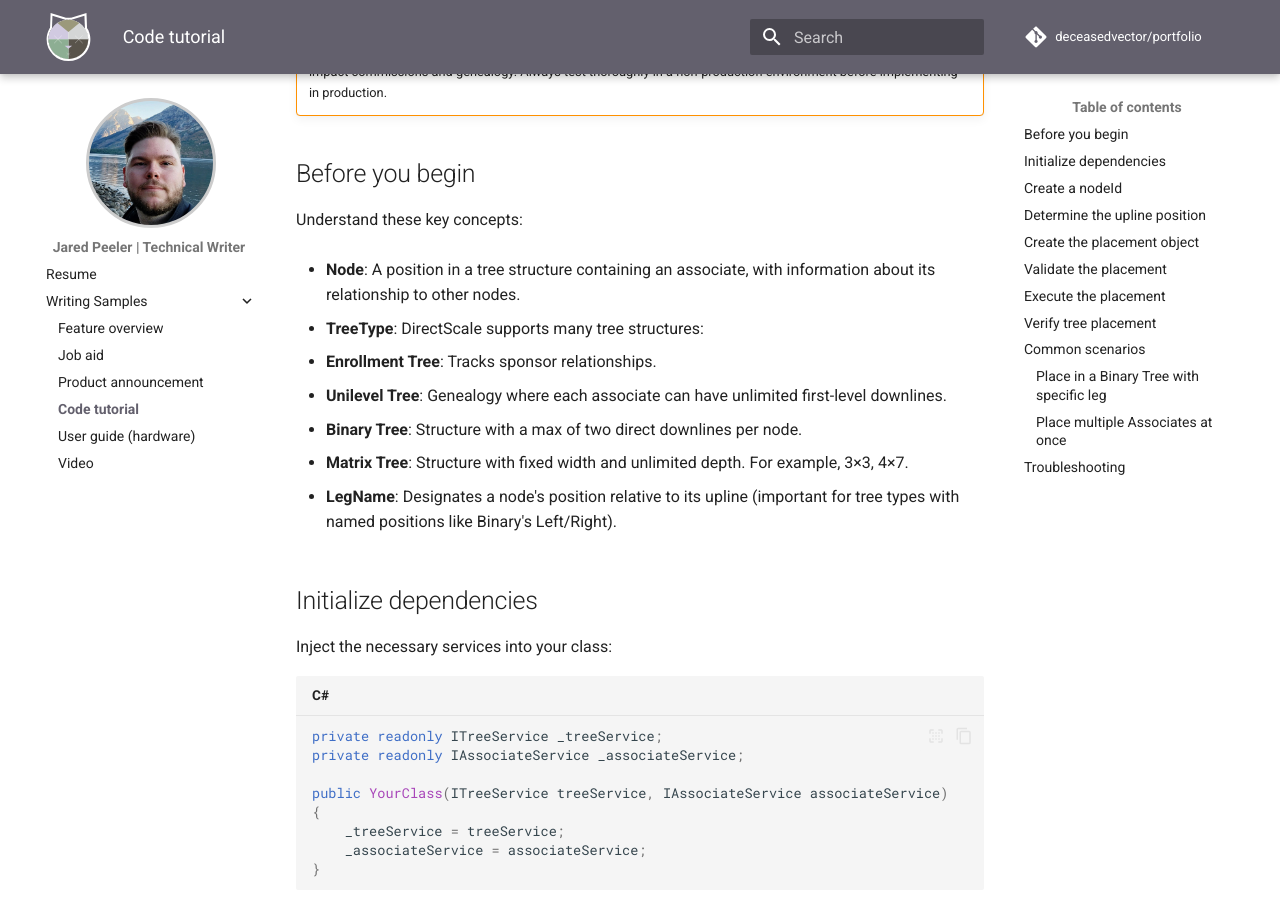
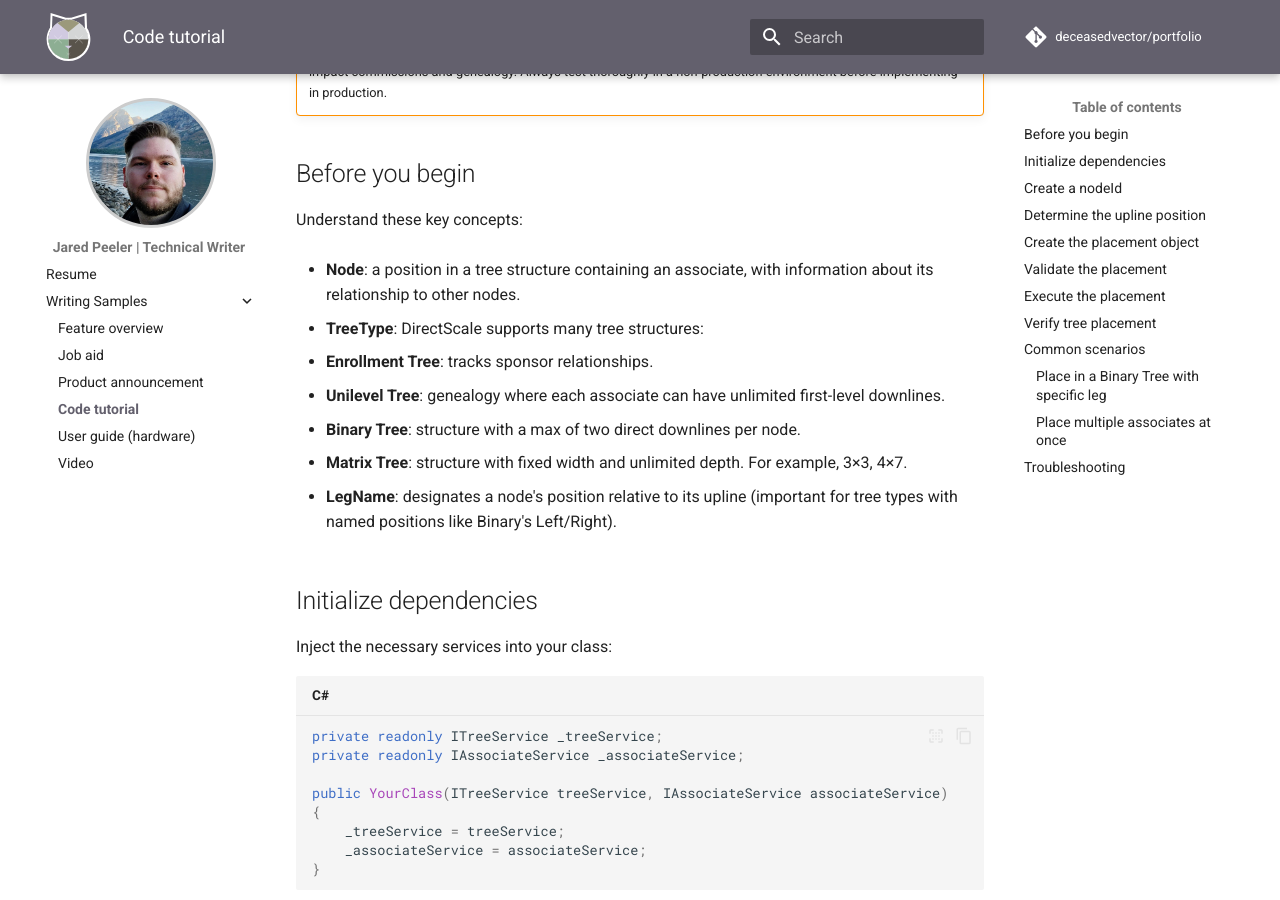
Before and after one commit to deceasedvector/portfolio, an MkDocs documentation site: the page built from docs/writing-samples/tutorial.md, in a window 1280 px wide and 900 px high, scrolled down 311 px. Built offline with MkDocs 1.6.1 and Material for MkDocs 9.7.7, drawn with Linux system fonts in a browser that asks for light colours; comment, search, counter and statistics services are not loaded; some of the changed text lies outside the part shown.

Commit message:
Update tutorial.md

````diff
--- a/docs/writing-samples/tutorial.md
+++ b/docs/writing-samples/tutorial.md
@@ -15,16 +15,16 @@ Tree placement determines organizational relationships in multi-level marketing
 
 Understand these key concepts:
 
-* **Node**: A position in a tree structure containing an associate, with information about its relationship to other nodes.
+* **Node**: a position in a tree structure containing an associate, with information about its relationship to other nodes.
 
 * **TreeType**: DirectScale supports many tree structures:
 
-  * **Enrollment Tree**: Tracks sponsor relationships.
-  * **Unilevel Tree**: Genealogy where each associate can have unlimited first-level downlines.
-  * **Binary Tree**: Structure with a max of two direct downlines per node.
-  * **Matrix Tree**: Structure with fixed width and unlimited depth. For example, 3×3, 4×7.
+  * **Enrollment Tree**: tracks sponsor relationships.
+  * **Unilevel Tree**: genealogy where each associate can have unlimited first-level downlines.
+  * **Binary Tree**: structure with a max of two direct downlines per node.
+  * **Matrix Tree**: structure with fixed width and unlimited depth. For example, 3×3, 4×7.
 
-* **LegName**: Designates a node's position relative to its upline (important for tree types with named positions like Binary's Left/Right).
+* **LegName**: designates a node's position relative to its upline (important for tree types with named positions like Binary's Left/Right).
 
 ## Initialize dependencies
 
@@ -196,7 +196,7 @@ var binaryPlacement = new Placement
 };
 ```
 
-### Place multiple Associates at once
+### Place multiple associates at once
 
 ```csharp
 var placements = new[]
@@ -211,7 +211,7 @@ _treeService.Place(placements);
 
 ## Troubleshooting
 
-* **Circular Reference Errors**: ensure you're not creating loops in the tree structure.
-* **Invalid Leg Errors**: verify you're using the correct LegName for the tree type.
-* **Position Already Filled**: check if the target position already contains another associate.
-* **TreeType Mismatch**: confirm the TreeType is consistent between validation and placement.
+* **Circular reference errors**: ensure you're not creating loops in the tree structure.
+* **Invalid leg errors**: verify you're using the correct LegName for the tree type.
+* **Position already filled**: check if the target position already contains another associate.
+* **TreeType mismatch**: confirm the TreeType is consistent between validation and placement.
````
